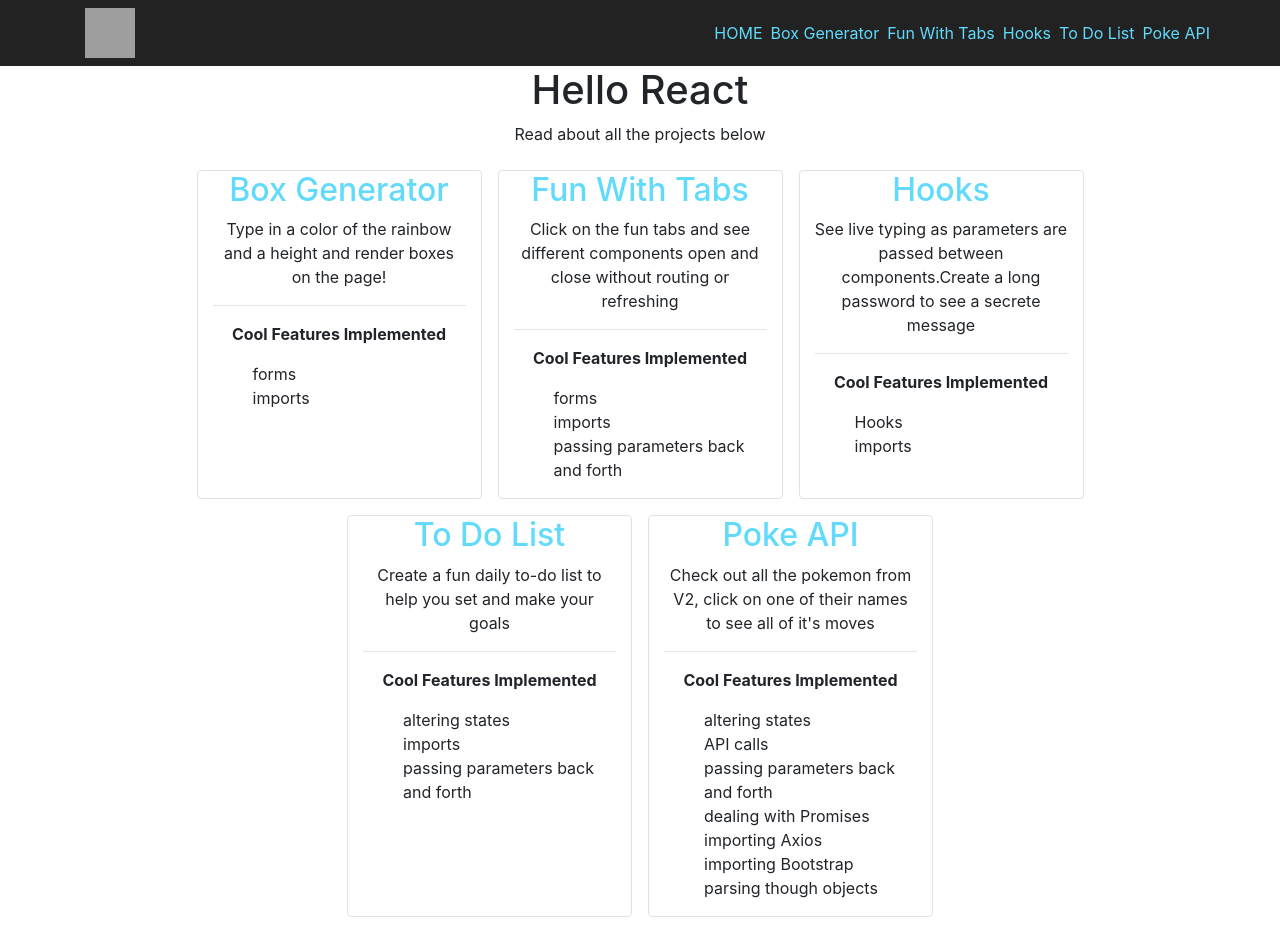
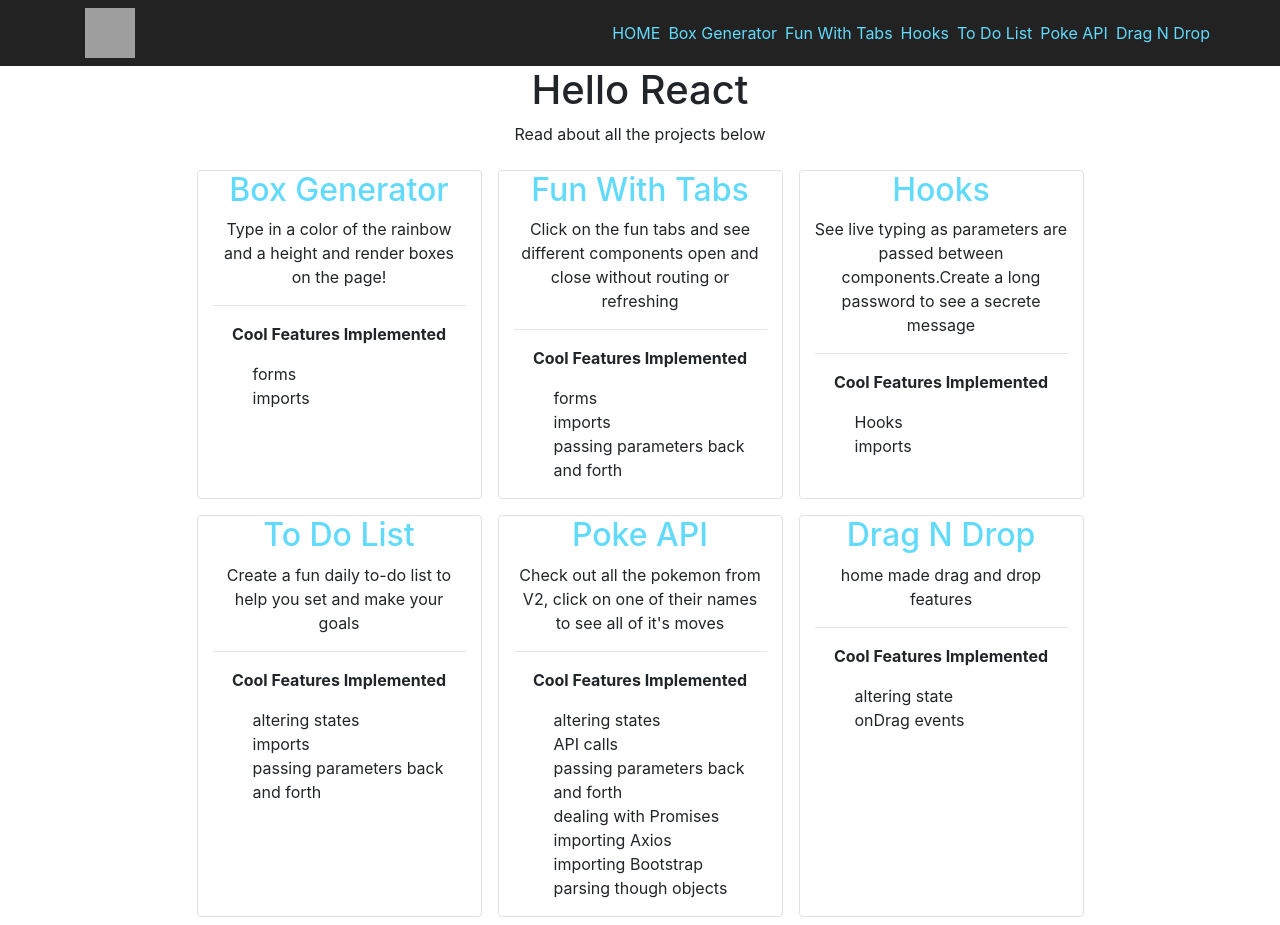
Before and after one commit to liamcclane/practicingReact, a React (Create React App) app: page / in a window 1280 px wide. Built offline with nearby package versions, Linux system fonts and the light colour scheme; grey boxes are pictures that could not be loaded.

Commit message:
added drag and drop page

```diff
--- a/src/App.js
+++ b/src/App.js
@@ -13,6 +13,7 @@ import Tab from './components/funWithTabs/Tab';
 import ToDoList from './components/toDoList/ToDoList';
 import PokeAPI from './components/PokeAPI';
 import Checkerboard from './components/checkerboard/Checkerboard';
+import DragNDrop from './components/DragNDrop/DragNDrop';
 
 function App() {
   const [projects, setProjects] = useState([{
@@ -55,6 +56,12 @@ function App() {
       "importing Bootstrap",
       "parsing though objects"
     ]
+  },
+  {
+    name: "Drag N Drop",
+    url:"dragndrop",
+    description: "home made drag and drop features",
+    toolsLearned: ["altering state", "onDrag events"]
   }
   ])
 
@@ -73,6 +80,7 @@ function App() {
           {/* <AnotherForm path="/MoreForms" /> */}
           <ToDoList path="/ToDoList" />
           <PokeAPI path="/PokeAPI" />
+          <DragNDrop path="/dragndrop" />
         </Router>
       </div>
     </div>
```
